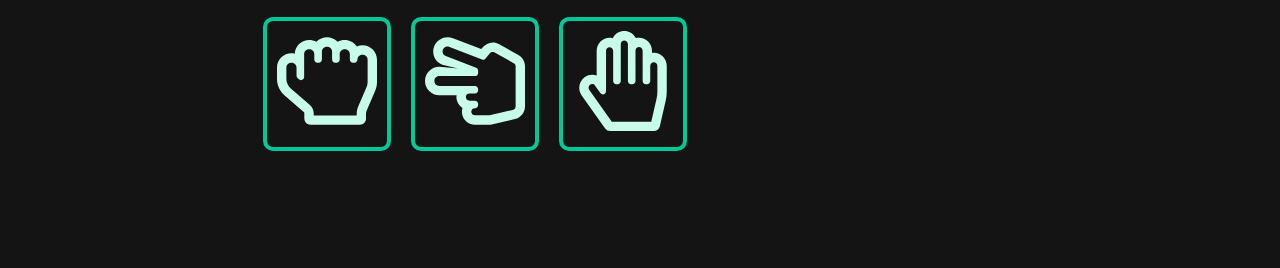
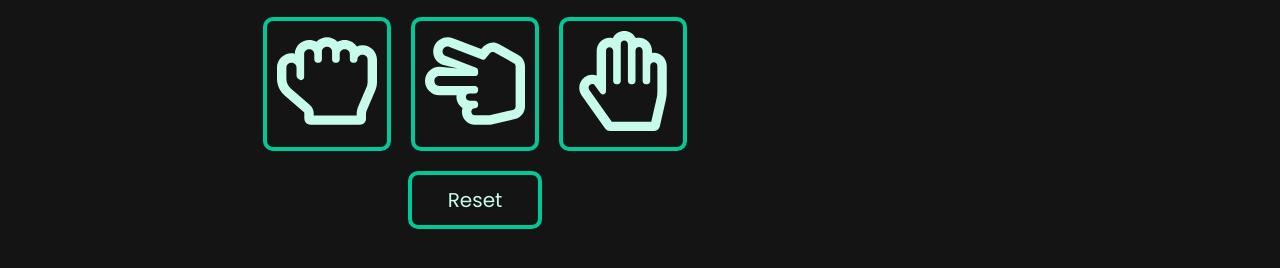
Before and after one commit to Takkuya/Rock-paper-scissors, a plain HTML site: page index.html in a window 1280 px wide. Shown: the part 234-502 px from the top of the page. Drawn offline with Linux system fonts and the light colour scheme.

Commit message:
Reset button and adjustments

```diff
--- a/index.html
+++ b/index.html
@@ -82,6 +82,7 @@
           </button>
         </div>
       </section>
+      <button id="resetBtn">Reset</button>
     </div>
     <section id="resultsContainer"><h1>Results:</h1></section>
   </body>
--- a/main.js
+++ b/main.js
@@ -33,7 +33,6 @@ function computerPlay() {
   }
 }
 
-// updating scores
 function updatePlayerScore(number) {
   playerScore = number
   playerScoreText.innerText = `Player Score: ${playerScore}`
@@ -129,3 +128,7 @@ paperBtn.addEventListener('click', () => {
   generateRandomNumber()
   playRound()
 })
+
+resetBtn.addEventListener('click', () => {
+  location.reload()
+})
--- a/style.css
+++ b/style.css
@@ -86,6 +86,12 @@ button:disabled {
   opacity: 40%;
 }
 
+#resetBtn {
+  font-size: 20px;
+  width: 134px;
+  color: #c8fcea;
+}
+
 #resultsContainer {
   padding: 20px;
   text-align: center;
```
